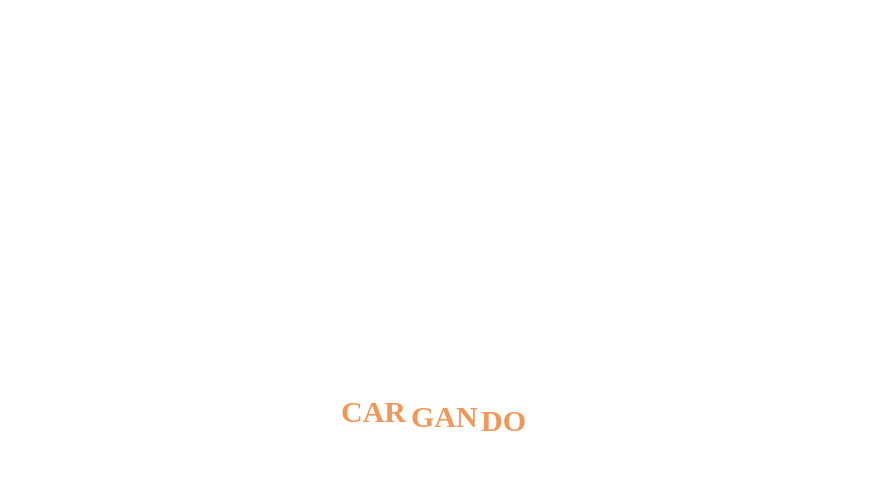
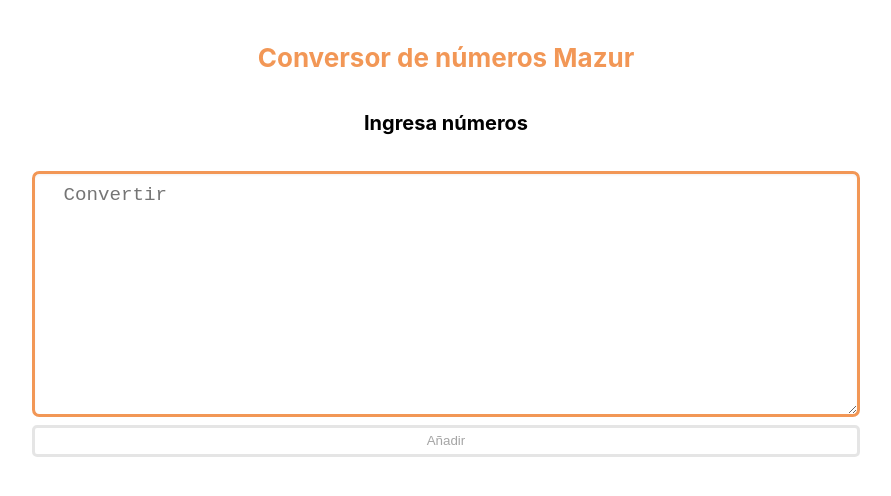
Before and after one commit to AngelMazur/01_Format_Number_Ofimedia, a Next.js app: page / in a window 1280 px wide. Shown: the top 496 px of the page, without its empty margins (194-1085 px from the left). Built offline with nearby package versions, Linux system fonts and the light colour scheme.

Commit message:
feat: implement loader component

```diff
--- a/pages/_app.js
+++ b/pages/_app.js
@@ -8,7 +8,7 @@ function MyApp({ Component, pageProps }) {
   console.log("🚀 ~ file: _app.js ~ line 8 ~ MyApp ~ loading", loading)
 
   useEffect(() => {
-    setLoading(false)
+    setLoading(true)
   }, [])
 
   return (
```
